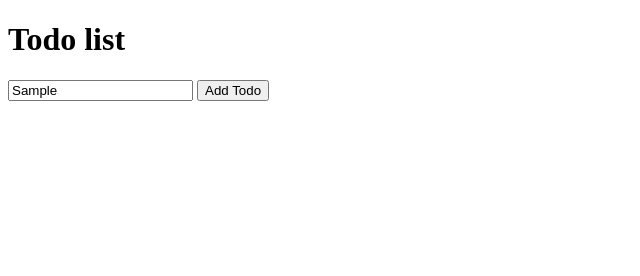
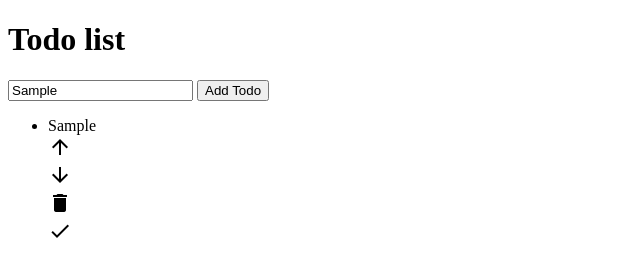
Before and after one commit to JonatanDrysen/lexicon-JS-todo-list, a plain HTML site: page src/index.html in a window 1280 px wide. Both pictures are taken after typing "Sample" into the empty fields and a click on the button "Add Todo". Shown: the whole page, without its empty margins (0-640 px from the left). Drawn offline with Linux system fonts and the light colour scheme.

Commit message:
add render todo list & add new todo

```diff
--- a/src/index.html
+++ b/src/index.html
@@ -3,6 +3,8 @@
 <head>
     <meta charset="UTF-8">
     <meta name="viewport" content="width=device-width, initial-scale=1.0">
+    <link href="https://fonts.googleapis.com/icon?family=Material+Icons" rel="stylesheet">
+
     <title>Document</title>
 </head>
 <body>
--- a/src/index.js
+++ b/src/index.js
@@ -1,13 +1,39 @@
-let todoList = []
+import { createArrowUp, createArrowDown, createDone, createRemove } from "./utils/buttons.js"
+
+let todoArr = []
 
 const addTodoForm = document.getElementById("addTodoForm")
 addTodoForm.addEventListener("submit", function handleNewTodo(e) {
     e.preventDefault()
     const newTodo = e.target.elements[0].value
     addNewTodo(newTodo)
+    const container = document.querySelector(".todoListContainer")
+    container.innerHTML = ""
+    renderTodoList()
 })
 
 function addNewTodo(newTodo) {
-    todoList.push(newTodo)
-    return todoList
+    todoArr.unshift(newTodo)
 }
+
+function renderTodoList() {
+    const container = document.querySelector(".todoListContainer")
+    const todoList = document.createElement("ul")
+
+    todoArr.forEach((todoItem) => {
+        const todo = document.createElement("li")
+        const todoContainer = document.createElement("div")
+        const todoText = document.createElement("span")
+        const arrowUpButton = createArrowUp()
+        const arrowDownButton = createArrowDown()
+        const removeButton = createRemove()
+        const doneButton = createDone()
+
+        todoText.innerText = todoItem
+
+        todoContainer.append(todoText, arrowUpButton, arrowDownButton, removeButton, doneButton)
+        todo.appendChild(todoContainer)
+        todoList.appendChild(todo)
+    })
+    container.appendChild(todoList)
+}
--- /dev/null
+++ b/src/utils/buttons.js
@@ -0,0 +1,51 @@
+export function createArrowUp() {
+    const container = document.createElement("div")
+    const arrowUpButton = document.createElement("span")
+
+    container.setAttribute("class", "arrowUpContainer")
+    arrowUpButton.setAttribute("class", "material-icons")
+
+    arrowUpButton.innerText = "arrow_upward"
+
+    container.appendChild(arrowUpButton)
+    return container
+}
+
+export function createArrowDown() {
+    const container = document.createElement("div")
+    const arrowDownButton = document.createElement("span")
+
+    container.setAttribute("class", "arrowDownContainer")
+    arrowDownButton.setAttribute("class", "material-icons")
+
+    arrowDownButton.innerText = "arrow_downward"
+
+    container.appendChild(arrowDownButton)
+    return container
+}
+
+export function createRemove() {
+    const container = document.createElement("div")
+    const removeButton = document.createElement("span")
+
+    container.setAttribute("class", "arrowUpContainer")
+    removeButton.setAttribute("class", "material-icons")
+
+    removeButton.innerText = "delete"
+
+    container.appendChild(removeButton)
+    return container
+}
+
+export function createDone() {
+    const container = document.createElement("div")
+    const doneButton = document.createElement("span")
+
+    container.setAttribute("class", "arrowUpContainer")
+    doneButton.setAttribute("class", "material-icons")
+
+    doneButton.innerText = "done"
+
+    container.appendChild(doneButton)
+    return container
+}
```
Also changed, not shown: assets/background_horizon.jpg (renamed from assets/imgs/background_horizon.jpg), assets/icons/arrow_down.svg (deleted), assets/icons/arrow_up.svg (deleted), assets/icons/check.svg (deleted), assets/icons/delete.svg (deleted).
